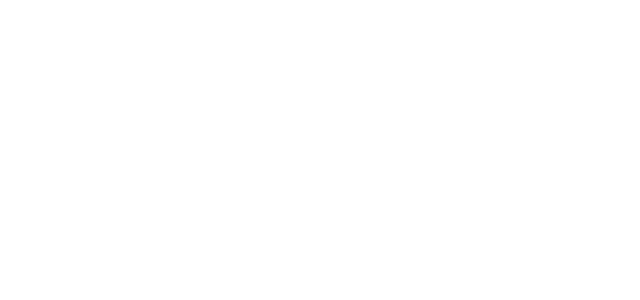
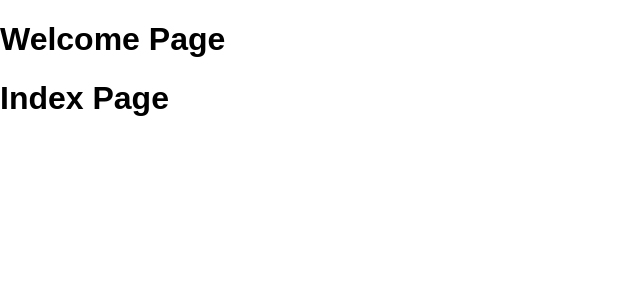
Before and after one commit to KoichiSakamoto/A-Billion-Beautiful-Days-Frontend, a React (Create React App) app: page /all-products in a window 1280 px wide. Shown: the top 300 px of the page, without its empty margins (0-640 px from the left). Built offline with nearby package versions, Linux system fonts and the light colour scheme.

Commit message:
Made container components, react routered em too

```diff
--- a/src/App.js
+++ b/src/App.js
@@ -1,12 +1,23 @@
 import React, { Component } from 'react';
 import logo from './logo.svg';
 import './App.css';
+import { BrowserRouter, Route } from 'react-router-dom';
+import ProductIndexPage from './containers/ProductIndexPage.js'
+import ProductShowPage from './containers/ProductShowPage.js'
+import ViewCartPage from './containers/ViewCartPage.js'
+import WelcomePage from './containers/WelcomePage.js'
 
 class App extends Component {
   render() {
     return (
-      <div className="App">
-      </div>
+      <BrowserRouter>
+        <div className="app-boi">
+          <Route path="" component={WelcomePage} exact/>
+          <Route path="/all-products" component={ProductIndexPage} exact/>
+          <Route path="/product" component={ProductShowPage} />
+          <Route path="/my-cart" component={ViewCartPage} exact/>
+        </div>
+      </BrowserRouter>
     );
   }
 }
--- /dev/null
+++ b/src/containers/ProductIndexPage.js
@@ -0,0 +1,8 @@
+import React, { Component } from 'react';
+
+export default class ProductIndexPage extends Component {
+
+  render() {
+    return <h1> Index Page </h1>
+  }
+}
--- /dev/null
+++ b/src/containers/ProductShowPage.js
@@ -0,0 +1,8 @@
+import React, { Component } from 'react';
+
+export default class ProductShowPage extends Component {
+
+  render() {
+    return <h1> Show Page </h1>
+  }
+}
--- /dev/null
+++ b/src/containers/ViewCartPage.js
@@ -0,0 +1,8 @@
+import React, { Component } from 'react';
+
+export default class ViewCartPage extends Component {
+
+  render() {
+    return <h1> Cart Page </h1>
+  }
+}
--- /dev/null
+++ b/src/containers/WelcomePage.js
@@ -0,0 +1,8 @@
+import React, { Component } from 'react';
+
+export default class WelcomePage extends Component {
+
+  render() {
+    return <h1> Welcome Page </h1>
+  }
+}
```
